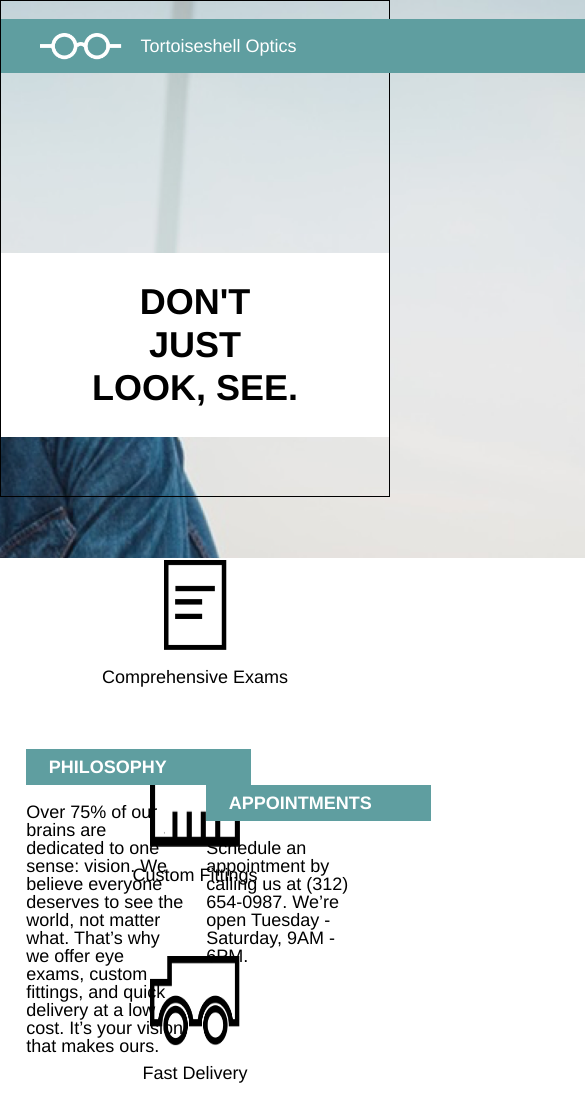
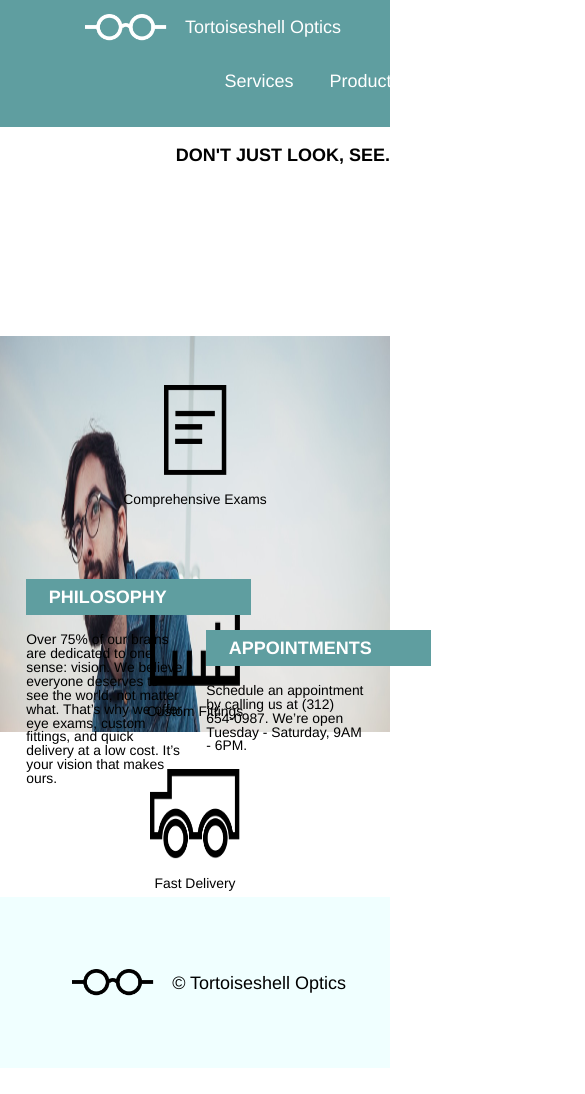
Before and after one commit to bzzlingua/tortoise, a plain HTML site: page index.html in a window 390 px wide. Shown: the top 1094 px of the page, 585 px wide, since content can reach past the window. After the commit the page ends 1068 px from the top, so only its background shows below. Drawn offline with Linux system fonts and the light colour scheme.

Commit message:
desktop view finished, working on other media queries

```diff
--- a/resources/css/styles.css
+++ b/resources/css/styles.css
@@ -13,8 +13,7 @@ header {
   height: 27.5rem;
   max-width: 996px;
   margin: auto;
-  border: 1px solid black;
-  }
+}
 
 .container-cadetblue {
   display: flex;
@@ -27,7 +26,6 @@ header {
   align-items: center;
   margin: 1rem auto 0 auto;
   height: 3.4;
-
 }
 
 .logo {
@@ -52,6 +50,7 @@ header {
   padding-left: 18rem;
   margin-right: 2rem;
 }
+
 .menu span {
   margin: 1rem 0 1rem 2rem;
   display: flex;
@@ -87,7 +86,7 @@ header .main-container {
   justify-content: center;
   margin: none;
   height: 14rem;
- width: 100%;
+  width: 100%;
  }
 
 .grid {
@@ -136,7 +135,7 @@ header .main-container {
   justify-content: center;
   margin: none;
  width: 100%;
- }
+  }
 
 .mission-grid {
   width: 960px;
@@ -196,3 +195,91 @@ footer {
 .copyright-logo span {
   font-size: 1rem;
 }
+/*Media Query*/
+
+@media screen and (max-device-width: 1024px) {
+  html  {
+    background-size: 100% 22rem;
+  }
+
+  .container-cadetblue {
+    width: 100%;
+    margin: 0 0 0 0;
+  }
+
+  header {
+   height: 22rem;
+   max-width: 960px;
+  }
+
+  .headline {
+    margin-top: 10rem;
+    margin-right: 2rem;
+  }
+
+  .headline p {
+    font-size: 1.33rem;
+    margin: 0.75rem 4rem;
+  }
+}
+
+@media only screen and (max-width: 480px){
+
+  html  {
+    background-position: 20%;
+      }
+  .container-cadetblue {
+    width: 100%;
+    margin: 0 0 0 0;
+  }
+
+  header {
+   height: 17rem;
+   max-width: 960px;
+  }
+
+  .headline {
+    margin-top: 9rem;
+    margin: 0;
+  }
+
+  .headline p {
+    font-size: 1rem;
+    font-weight: bold;
+    margin: 1rem 0;
+    justify-content: center;
+  }
+
+  .truncated-menu {
+    display: block;
+  }
+
+  .grid {
+
+    display: column;
+    justify-content: center;
+  }
+
+  .cell1, .cell2 {
+    margin-top: 3.77rem;
+  }
+
+  .cell3 {
+    margin-top: 1.54rem;
+  }
+  .description {
+    font-size: 0.77rem;
+  }
+
+  .mission {
+    display: column;
+  }
+
+  .appointments {
+    margin-top: 4rem;
+  }
+
+  .philosophy, .appointments {
+     font-size: 0.77rem;
+  }
+}
```
